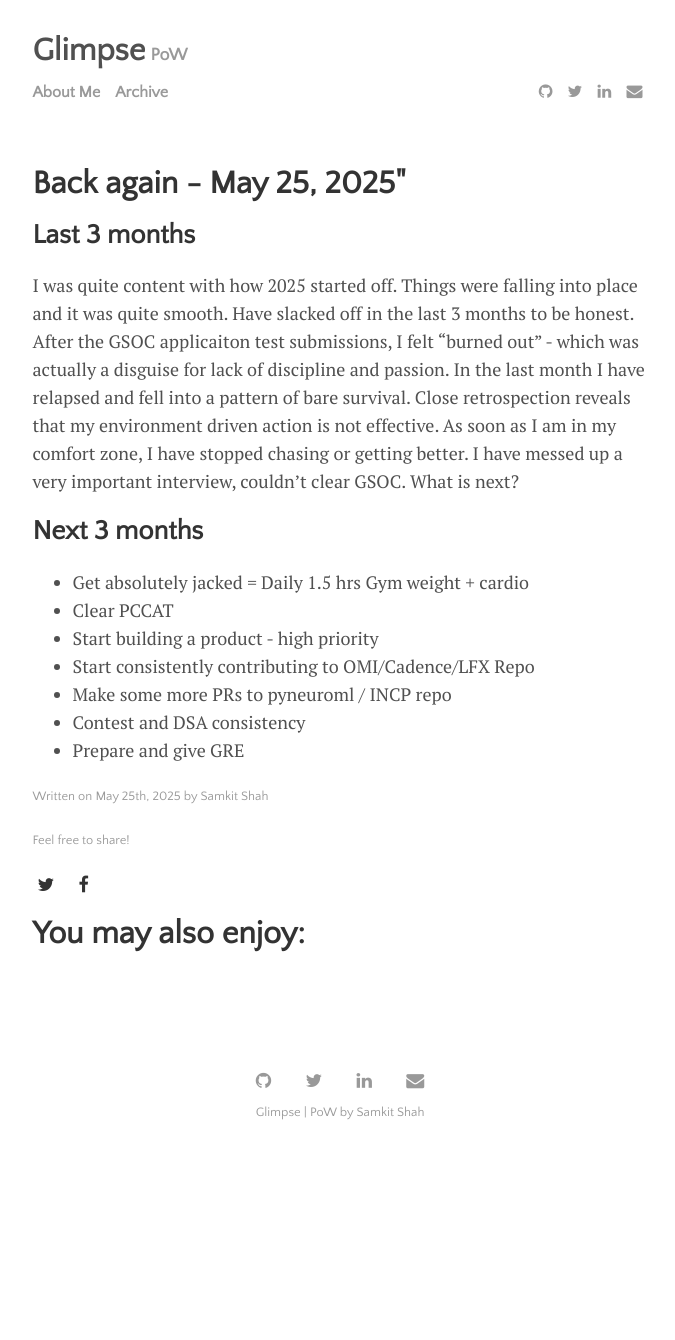
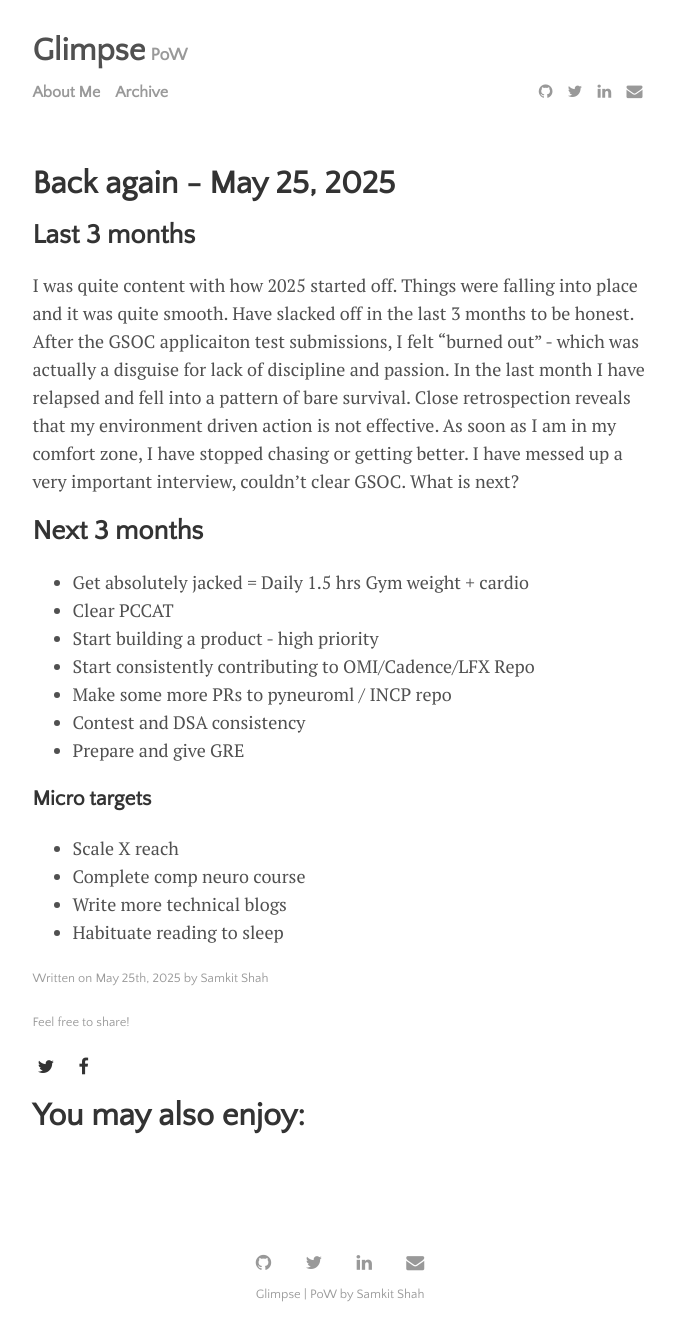
Before and after one commit to samkitshah1262/samkitshah1262.github.io, a Jekyll site: the page built from _posts/2025-05-25-daily-reflections.md, in a window 1280 px wide. Shown: the whole page, without its empty margins (300-975 px from the left). Built offline with Jekyll 4.4.1, drawn with Linux system fonts in a browser that asks for light colours; before the commit the page ends 1158 px from its top, so only the background shows below that.

Commit message:
Update daily reflections post with detailed goals and micro targets

```diff
--- a/_posts/2025-05-25-daily-reflections.md
+++ b/_posts/2025-05-25-daily-reflections.md
@@ -1,6 +1,6 @@
 ---
 layout: post
-title: Back again - May 25, 2025"
+title: Back again - May 25, 2025
 author: "Samkit Shah"
 categories: Personal
 tags: [Reflection, Learning]
@@ -19,3 +19,9 @@ I was quite content with how 2025 started off. Things were falling into place an
 - Make some more PRs to pyneuroml / INCP repo
 - Contest and DSA consistency
 - Prepare and give GRE
+
+### Micro targets
+- Scale X reach
+- Complete comp neuro course
+- Write more technical blogs
+- Habituate reading to sleep
```
